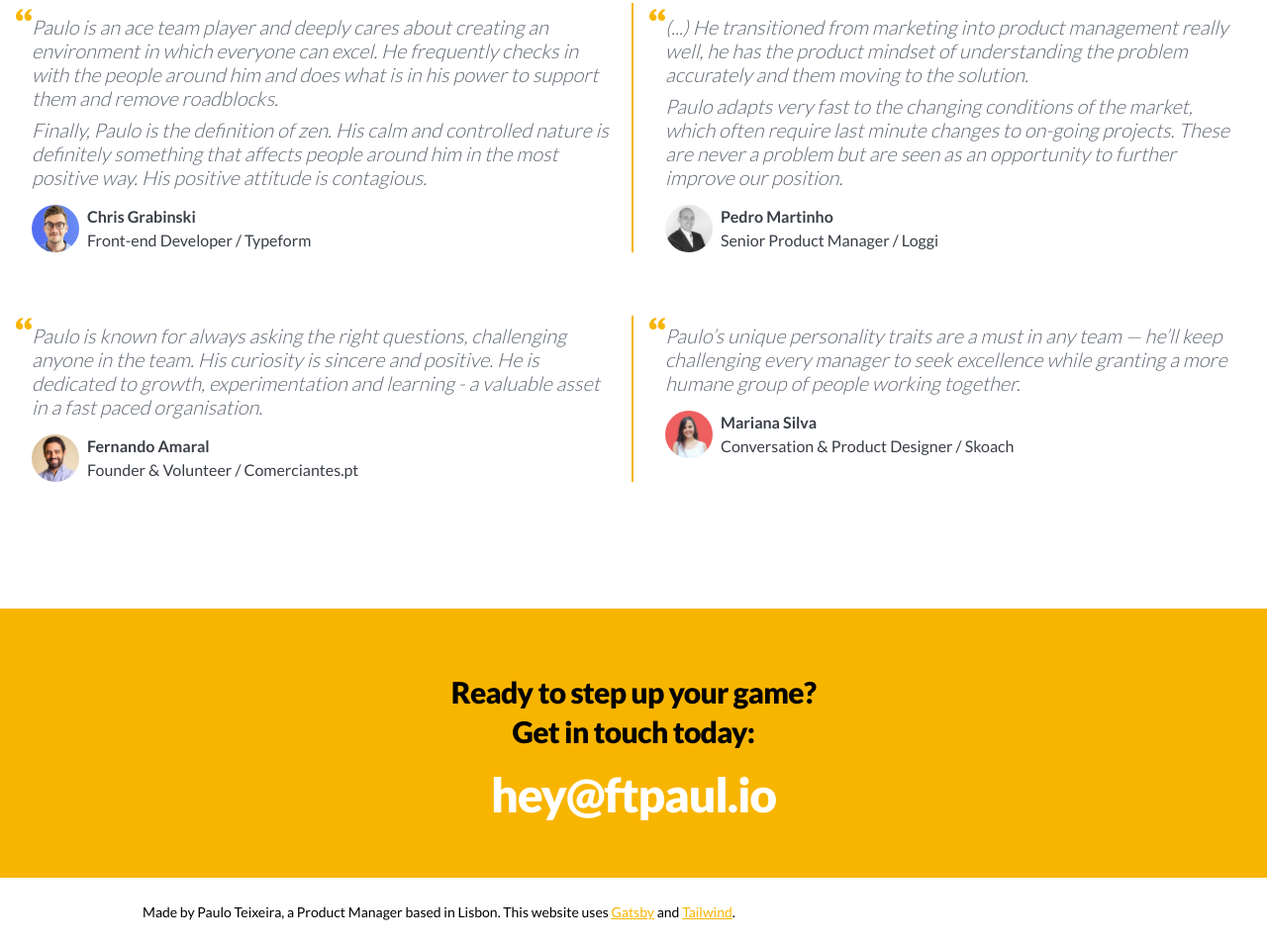
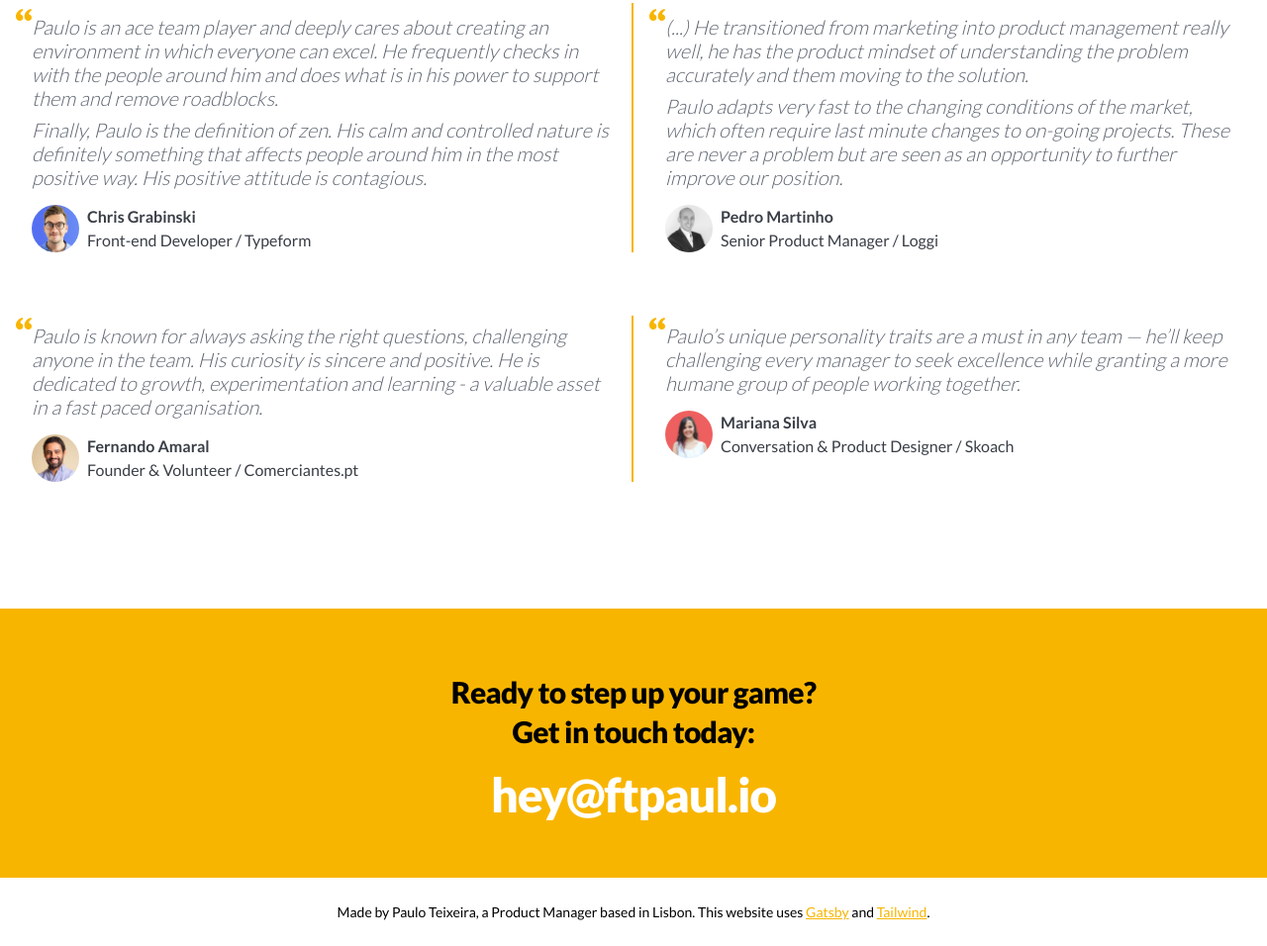
Before and after one commit to ftpaul/ftpaul, a Gatsby site: page / in a window 1280 px wide. Shown: the part 1721-2677 px from the top of the page at 99% size. Built offline with nearby package versions, Linux system fonts and the light colour scheme; Gatsby itself is replaced by a stand-in of ours; some packages are replaced by stand-ins of ours.

Commit message:
centering footer

```diff
--- a/src/components/footer.js
+++ b/src/components/footer.js
@@ -3,7 +3,7 @@ import React from "react"
 
 export default ( ) => (
 
-  <div className="flex flex-wrap max-w-screen-lg mx-auto py-6 px-4 text-center">
+  <div className="flex flex-wrap max-w-screen-lg mx-auto py-6 px-4 justify-center md:justify-center sm:justify-start xs:justify-start">
     <p className="text-sm">Made by Paulo Teixeira, a Product Manager based in Lisbon. This website uses&nbsp;
       <a href="https://gatsbyjs.org" className="text-yellow-600 underline hover:text-yellow-400">Gatsby</a> and&nbsp;
       <a href="https://tailwindcss.com/" className="text-yellow-600 underline hover:text-yellow-400">Tailwind</a>.
```
